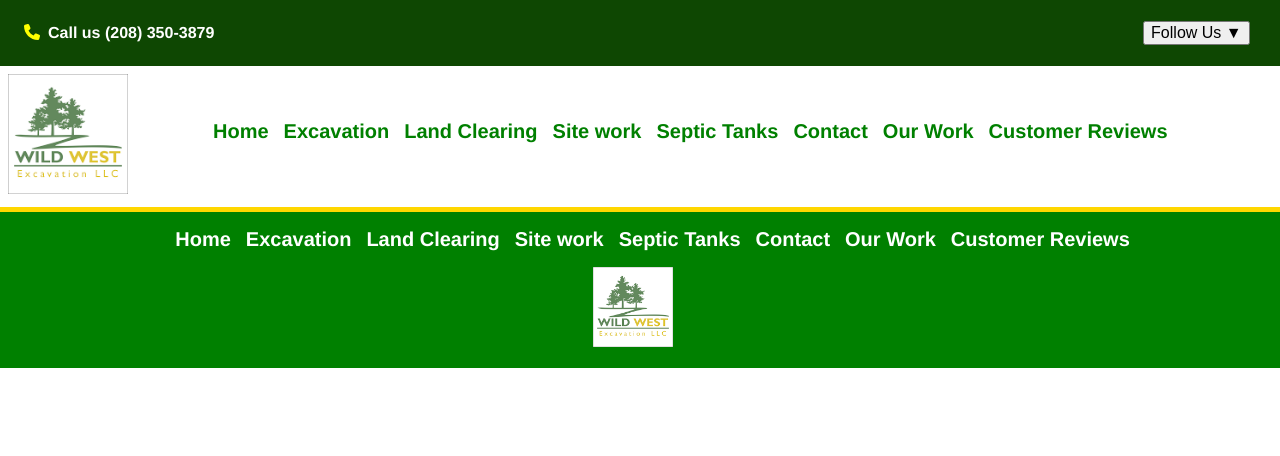
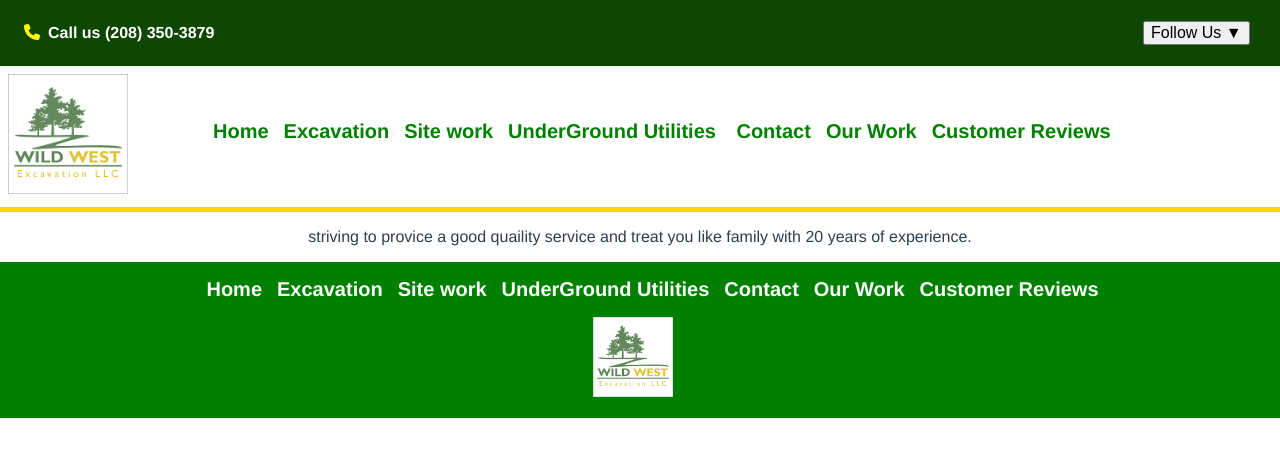
Before and after one commit to Rubytuesdaysandwhich/WildWestExcavationLLC-Vue-JS-App, a Vue app: page / in a window 1280 px wide. Shown: the top 456 px of the page. Built offline with nearby package versions, Linux system fonts and the light colour scheme.

Commit message:
new mission statement and card

```diff
--- a/src/components/Footer/MainFooter.vue
+++ b/src/components/Footer/MainFooter.vue
@@ -6,9 +6,9 @@
           <ul>
             <router-link to="/home">Home</router-link>
             <router-link to="/excavation">Excavation</router-link>
-            <router-link to="/landClearing">Land Clearing</router-link>
+            <!-- <router-link to="/landClearing">Land Clearing</router-link> -->
             <router-link to="/siteWork">Site work</router-link>
-            <router-link to="/septicTanks">Septic Tanks</router-link>
+            <router-link to="/septicTanks">UnderGround Utilities</router-link>
             <router-link to="/contact">Contact</router-link>
             <router-link to="/ourWork">Our Work</router-link>
             <router-link to="/customerReviews">Customer Reviews</router-link>
--- a/src/components/Header/MainHeader.vue
+++ b/src/components/Header/MainHeader.vue
@@ -10,10 +10,16 @@
       <nav>
         <ul>
           <router-link to="/home">Home</router-link>
+          <!-- login -->
+          <!-- mission statement/welcome under home page-->
+          <!-- mission: striving to provice a good quaility survice and treating you like family and friend with 20 years of service -->
           <router-link to="/excavation">Excavation</router-link>
-          <router-link to="/landClearing">Land Clearing</router-link>
+          <!-- <router-link to="/landClearing">Land Clearing</router-link> -->
+          <!-- foundation prep rouf landscape prep under site work page -->
           <router-link to="/siteWork">Site work</router-link>
-          <router-link to="/septicTanks">Septic Tanks</router-link>
+          <!-- land clearing under site work category -->
+          <router-link to="/septicTanks">UnderGround Utilities </router-link>
+          <!-- sewer/water/septice system under utility excavation -->
           <router-link to="/contact">Contact</router-link>
           <router-link to="/ourWork">Our Work</router-link>
           <router-link to="/customerReviews">Customer Reviews</router-link>
--- /dev/null
+++ b/src/components/MissionStatement/MissionStatement.vue
@@ -0,0 +1,18 @@
+<template>
+<section class="mission-statement">
+
+
+        <p> striving to provice a good quaility service and treat you like family with 20 years of experience.</p>
+</section>
+
+</template>
+
+<script>
+export default{
+        name: "MissionStatement"
+}
+</script>
+
+<style scoped>
+
+</style>
--- a/src/router/index.js
+++ b/src/router/index.js
@@ -25,15 +25,15 @@ const routes = [
     component: () =>
       import(/* webpackChunkName: "about" */ "../views/ExcavationView.vue"),
   },
-  {
-    path: "/landClearing",
-    name: "LandClearingView",
-    // route level code-splitting
-    // this generates a separate chunk (about.[hash].js) for this route
-    // which is lazy-loaded when the route is visited.
-    component: () =>
-      import(/* webpackChunkName: "about" */ "../views/LandClearingView.vue"),
-  },
+  // {land clearing work will be under sitework
+  //   path: "/landClearing",
+  //   name: "LandClearingView",
+  //   // route level code-splitting
+  //   // this generates a separate chunk (about.[hash].js) for this route
+  //   // which is lazy-loaded when the route is visited.
+  //   component: () =>
+  //     import(/* webpackChunkName: "about" */ "../views/LandClearingView.vue"),
+  // },
   {
     path: "/siteWork",
     name: "SiteWorkView",
--- a/src/views/HomeView.vue
+++ b/src/views/HomeView.vue
@@ -4,6 +4,7 @@
     <!-- <img alt="Vue logo" src="../assets/_WildWestExcavationLLC-logo.png" /> -->
     <MainHeader />
     <hambuger-menu></hambuger-menu>
+<mission-statement></mission-statement>
     <MainFooter />
   </div>
 </template>
@@ -14,13 +15,15 @@ import MainHeader from "../components/Header/MainHeader.vue";
 import CallNow from "../components/Header/CallNowHeader.vue";
 import MainFooter from "../components/Footer/MainFooter.vue";
 import HambugerMenu from "../components/Header/HambugerMenuHeader.vue";
+import MissionStatement from "../components/MissionStatement/MissionStatement.vue"
 export default {
   name: "HomeView",
   components: {
     MainHeader,
     CallNow,
     MainFooter,
-    HambugerMenu
+    HambugerMenu,
+    MissionStatement
   },
 };
 </script>
```
Also changed, not shown: src/Util/BackCard.vue (added, +12 -0 lines).
